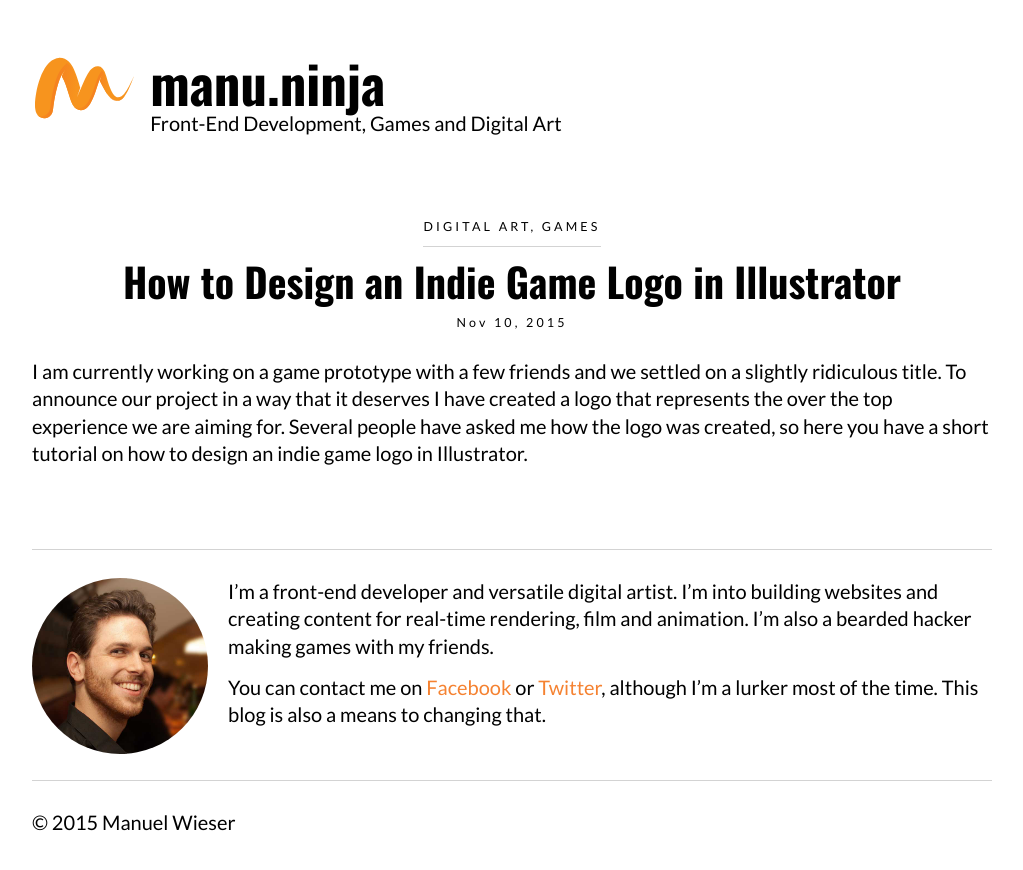
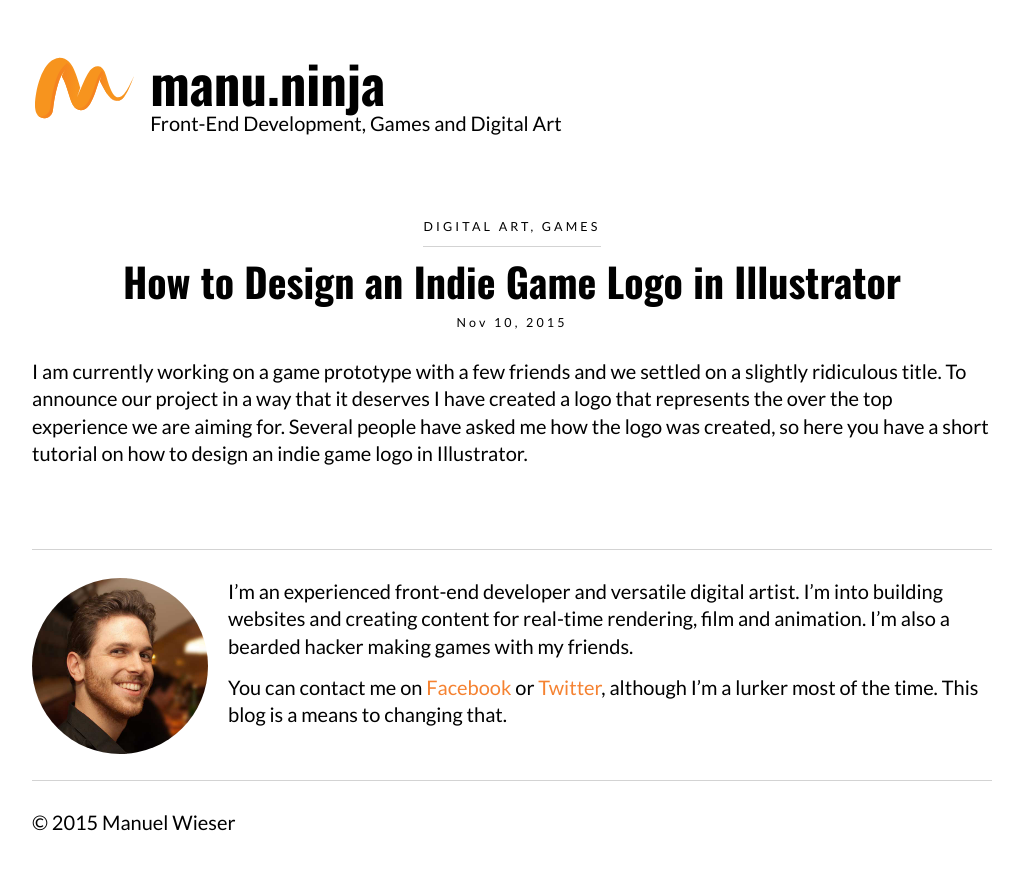
Before and after one commit to Lorti/manu.ninja, a Jekyll site: the page built from index.html, in a window 1280 px wide. Shown: the top 870 px of the page, without its empty margins (128-1151 px from the left). Built offline with Jekyll 4.4.1, drawn with Linux system fonts in a browser that asks for light colours; nearby versions of some CDN libraries; Markdown is read by kramdown in place of the engine named in the settings.

Commit message:
tiny design fixes

```diff
--- a/_includes/footer.html
+++ b/_includes/footer.html
@@ -6,12 +6,12 @@
                 <img class="Footer-image u-sizeFull u-round" src="/images/manu.jpg" alt="Manuel Wieser">
             </div>
             <div class="Grid-cell u-size4of5">
-                <p>I’m a front-end developer and versatile digital artist. I’m into building websites and creating
+                <p>I’m an experienced front-end developer and versatile digital artist. I’m into building websites and creating
                     content for real-time rendering, film and animation. I’m also a bearded hacker making games with
                     my friends.</p>
                 <p>You can contact me on <a href="http://www.facebook.com/mmwieser">Facebook</a> or <a
                         href="http://twitter.com/manuelwieser">Twitter</a>, although I’m a lurker most of the time.
-                    This blog is also a means to changing that.</p>
+                    This blog is a means to changing that.</p>
             </div>
         </div>
         <hr>
--- a/_sass/components/_article.scss
+++ b/_sass/components/_article.scss
@@ -57,7 +57,9 @@
     img {
         display: block;
         max-width: 100%;
-        height: auto;
+        max-height: 768px;
+        margin-left: auto;
+        margin-right: auto;
         @include baseline($base-font-size, 2, 2, true);
     }
 
--- a/_sass/components/_footer.scss
+++ b/_sass/components/_footer.scss
@@ -3,6 +3,6 @@
 }
 
 .Footer-image,
-.Footer-copyright {
+.Footer p:last-child {
     @include baseline($base-font-size, 0, 2, true);
 }
```
